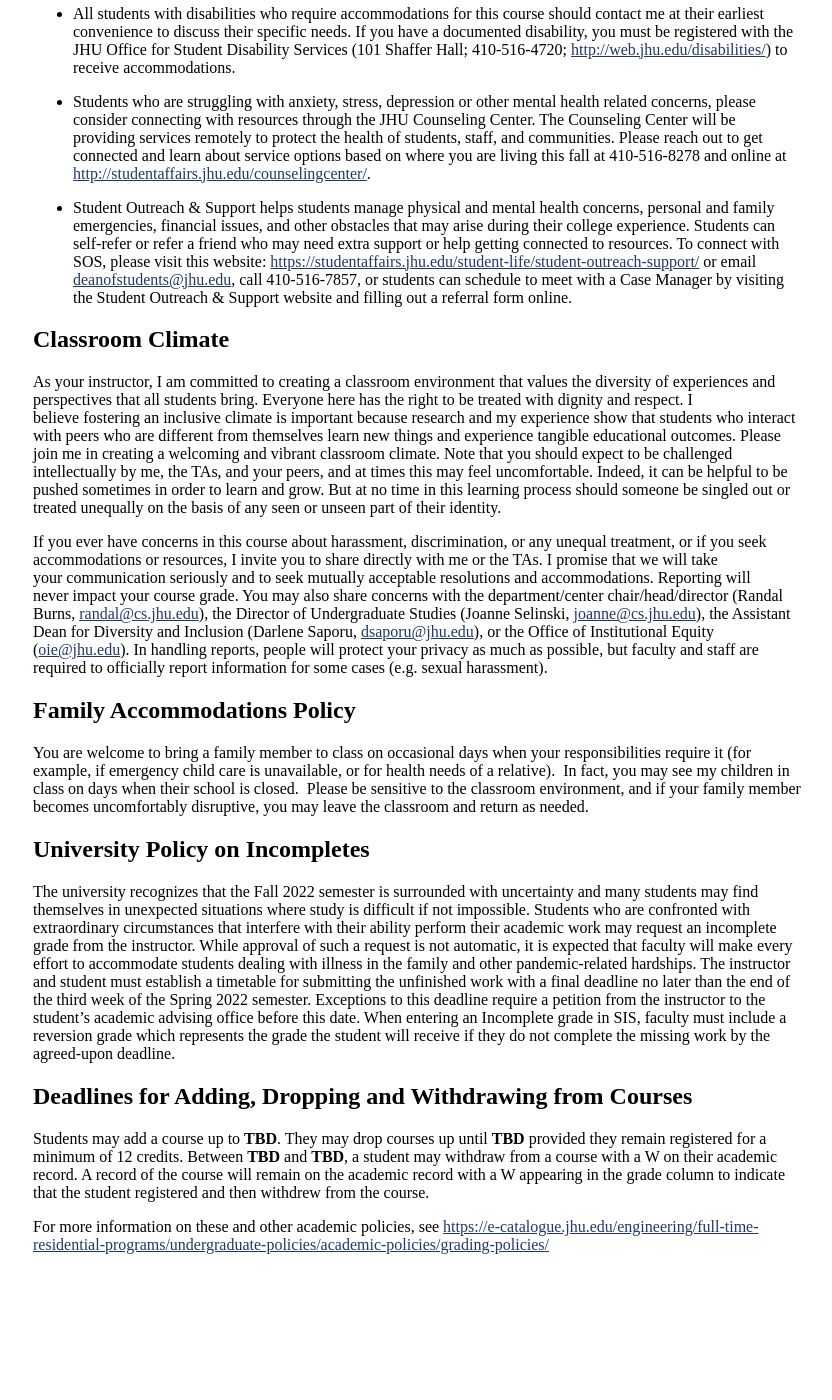
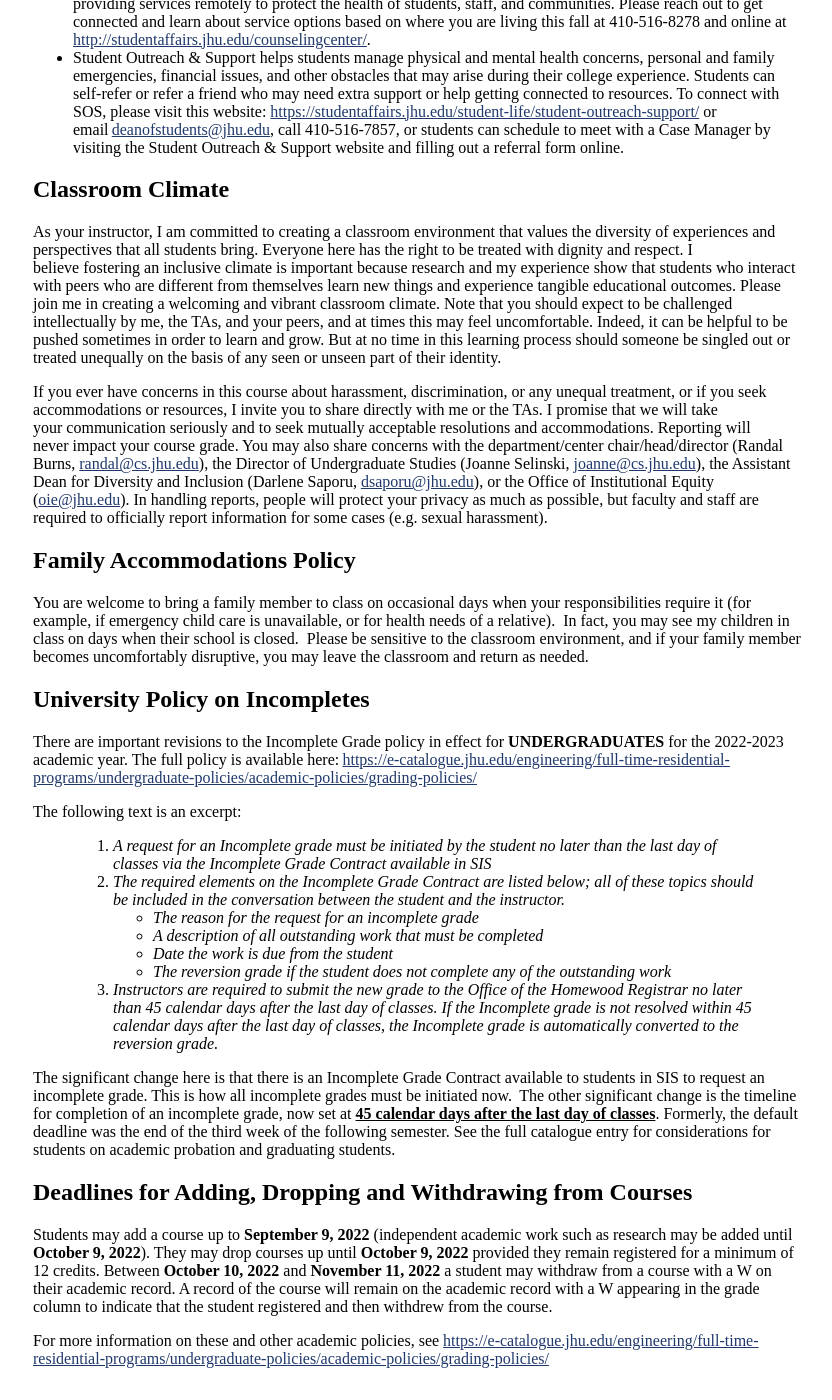
Before and after one commit to jhucompilers/fall2022, a Jekyll site: the page built from syllabus.md, in a window 1280 px wide and 1400 px high, scrolled down 3578 px. Shown: the whole window, without its empty margins (223-1055 px from the left). Built offline with Jekyll 4.4.1, drawn with Linux system fonts in a browser that asks for light colours; before the commit the page ends 4864 px from its top, so only the background shows below that; some of the changed text lies outside the part shown.

Commit message:
add fall 2022 boilerplate

```diff
--- a/syllabus.md
+++ b/syllabus.md
@@ -175,25 +175,71 @@ the web at these sites:
 
 ## Personal Wellbeing
 
-- Because of the ongoing COVID-19 pandemic special requirements will be in effect this term, and these may vary during the term. Please keep updated with these at the following sites:
+* Because of the ongoing COVID-19 pandemic special requirements may
+  be in effect this term, and these may vary during the term. Please keep
+  updated with these at the following sites:
   * University information: <https://covidinfo.jhu.edu/>
   * Whiting School of Engineering information: <https://engineering.jhu.edu/covid-19/>
-
-- As of the start of the term all students, instructors and staff must complete health screening daily using the Prodensity app before coming to campus. <span style="text-decoration: underline;">Masks must be worn properly at all times while in the classroom and other indoor spaces.</span> Vaccination is required unless an exception has been granted by the university for health or religious reasons. Periodic asymptomatic testing may be required. Please follow the university guidance faithfully.
-
-- The Johns Hopkins COVID-19 Call Center (JHCCC), which can be reached at 443-287-8500 seven days a week from 7 a.m. to 7 p.m., supports all JHU students, faculty, and staff experiencing COVID-19 symptoms. Primarily intended for those currently within driving distance of Baltimore, the JHCCC will evaluate your symptoms, order testing if needed, and conduct contact investigation for those affiliates who test positive. More information on the JHCCC and testing is on the [coronavirus information website](https://covidinfo.jhu.edu/diagnostic-testing/johns-hopkins-covid-19-call-center/).
-
-- If you are sick please notify me by email so that we can make appropriate accommodations should this affect your ability to attend class, complete assignments, or participate in assessments. The [Student Health and Wellness Center](https://studentaffairs.jhu.edu/student-health/) is open and operational for primary care needs. If you would like to speak with a medical provider, please call 410-516-8270, and staff will determine an appropriate course of action. See also <https://studentaffairs.jhu.edu/student-life/student-outreach-support/absences-from-class/illness-note-policy/>
-
-- All students with disabilities who require accommodations for this course should contact me at their earliest convenience to discuss their specific needs. If you have a documented disability, you must be registered with the JHU Office for Student Disability Services (101 Shaffer Hall; 410-516-4720; <http://web.jhu.edu/disabilities/>) to receive accommodations.
-
-- Students who are struggling with anxiety, stress, depression or other mental health related concerns, please consider connecting with resources through the JHU Counseling Center. The Counseling Center will be providing services remotely to protect the health of students, staff, and communities. Please reach out to get connected and learn about service options based on where you are living this fall at 410-516-8278 and online at <http://studentaffairs.jhu.edu/counselingcenter/>.
-
-- Student Outreach & Support helps students manage physical and mental health concerns, personal and family emergencies, financial issues, and other obstacles that may arise during their college experience. Students can self-refer or refer a friend who may need extra support or help getting connected to resources. To connect with SOS, please visit this website: <https://studentaffairs.jhu.edu/student-life/student-outreach-support/> or email <deanofstudents@jhu.edu>, call 410-516-7857, or students can schedule to meet with a Case Manager by visiting the Student Outreach & Support website and filling out a referral form online.
+* COVID-19 vaccination a required unless an exception has been granted
+  by the university for health or religious reasons.
+* The Johns Hopkins COVID-19 Call Center (JHCCC), which
+  can be reached at 443-287-8500 seven days a week from 7
+  a.m. to 7 p.m., supports all JHU students, faculty, and
+  staff experiencing COVID-19 symptoms. Primarily intended
+  for those currently within driving distance of Baltimore, the
+  JHCCC will evaluate your symptoms, order testing if needed, and conduct
+  contact investigation for those affiliates who test positive. More
+  information on the JHCCC and testing is on the
+  [coronavirus information website](https://covidinfo.jhu.edu/health-safety/johns-hopkins-covid-19-call-center/).
+* If you are sick please notify me by email so that we
+  can make appropriate accommodations should this affect
+  your ability to attend class, complete assignments, or
+  participate in assessments. The [Student Health and Wellness
+  Center](https://studentaffairs.jhu.edu/student-health/) is
+  open and operational for primary care needs. If you would like
+  to speak with a medical provider, please call 410-516-8270, and
+  staff will determine an appropriate course of action. See also
+  <https://studentaffairs.jhu.edu/student-life/student-outreach-support/absences-from-class/illness-note-policy/>
+* All students with disabilities who require accommodations for this
+  course should contact me at their earliest convenience to discuss
+  their specific needs. If you have a documented disability, you must
+  be registered with the JHU Office for Student Disability Services
+  (101 Shaffer Hall; 410-516-4720; <http://web.jhu.edu/disabilities/>)
+  to receive accommodations.
+* Students who are struggling with anxiety, stress, depression or
+  other mental health related concerns, please consider connecting with
+  resources through the JHU Counseling Center. The Counseling Center
+  will be providing services remotely to protect the health of students,
+  staff, and communities. Please reach out to get connected and learn about
+  service options based on where you are living this fall at 410-516-8278
+  and online at <http://studentaffairs.jhu.edu/counselingcenter/>.
+* Student Outreach & Support helps students manage physical
+  and mental health concerns, personal and family emergencies,
+  financial issues, and other obstacles that may arise during
+  their college experience. Students can self-refer or refer a
+  friend who may need extra support or help getting connected
+  to resources. To connect with SOS, please visit this website:
+  <https://studentaffairs.jhu.edu/student-life/student-outreach-support/>
+  or email [deanofstudents@jhu.edu](mailto:deanofstudents@jhu.edu),
+  call 410-516-7857, or students can schedule to meet with a Case Manager
+  by visiting the Student Outreach & Support website and filling out a
+  referral form online.
 
 ## Classroom Climate
 
-As your instructor, I am committed to creating a classroom environment that values the diversity of experiences and perspectives that all students bring. Everyone here has the right to be treated with dignity and respect. I believe fostering an inclusive climate is important because research and my experience show that students who interact with peers who are different from themselves learn new things and experience tangible educational outcomes. Please join me in creating a welcoming and vibrant classroom climate. Note that you should expect to be challenged intellectually by me, the TAs, and your peers, and at times this may feel uncomfortable. Indeed, it can be helpful to be pushed sometimes in order to learn and grow. But at no time in this learning process should someone be singled out or treated unequally on the basis of any seen or unseen part of their identity.
+As your instructor, I am committed to creating a classroom environment
+that values the diversity of experiences and perspectives that all
+students bring. Everyone here has the right to be treated with dignity
+and respect. I believe fostering an inclusive climate is important
+because research and my experience show that students who interact
+with peers who are different from themselves learn new things and
+experience tangible educational outcomes. Please join me in creating a
+welcoming and vibrant classroom climate. Note that you should expect
+to be challenged intellectually by me, the TAs, and your peers, and
+at times this may feel uncomfortable. Indeed, it can be helpful to be
+pushed sometimes in order to learn and grow. But at no time in this
+learning process should someone be singled out or treated unequally on
+the basis of any seen or unseen part of their identity.
 
 If you ever have concerns in this course about
 harassment, discrimination, or any unequal treatment, or if you seek
@@ -221,31 +267,48 @@ and return as needed.
 
 ## University Policy on Incompletes
 
-The university recognizes that the Fall 2022 semester is surrounded
-with uncertainty and many students may find themselves in unexpected
-situations where study is difficult if not impossible. Students who are
-confronted with extraordinary circumstances that interfere with their
-ability perform their academic work may request an incomplete grade
-from the instructor. While approval of such a request is not automatic,
-it is expected that faculty will make every effort to accommodate
-students dealing with illness in the family and other pandemic-related
-hardships. The instructor and student must establish a timetable for
-submitting the unfinished work with a final deadline no later than
-the end of the third week of the Spring 2022 semester. Exceptions to
-this deadline require a petition from the instructor to the student's
-academic advising office before this date. When entering an Incomplete
-grade in SIS, faculty must include a reversion grade which represents
-the grade the student will receive if they do not complete the missing
-work by the agreed-upon deadline.
+There are important revisions to the Incomplete Grade policy in effect
+for **UNDERGRADUATES** for the 2022-2023 academic year. The full policy is
+available here: <https://e-catalogue.jhu.edu/engineering/full-time-residential-programs/undergraduate-policies/academic-policies/grading-policies/>
+
+The following text is an excerpt:
+
+> 1. *A request for an Incomplete grade must be initiated by the student
+>    no later than the last day of classes via the Incomplete Grade Contract
+>    available in SIS*
+> 2. *The required elements on the Incomplete Grade Contract are listed
+>    below; all of these topics should be included in the conversation between
+>    the student and the instructor.*
+>   * *The reason for the request for an incomplete grade*
+>   * *A description of all outstanding work that must be completed*
+>   * *Date the work is due from the student*
+>   * *The reversion grade if the student does not complete any of the outstanding work*
+> 3. *Instructors are required to submit the new grade to the Office of
+>    the Homewood Registrar no later than 45 calendar days after the last day
+>    of classes. If the Incomplete grade is not resolved within 45 calendar
+>    days after the last day of classes, the Incomplete grade is automatically
+>    converted to the reversion grade.*
+
+
+The significant change here is that there is an Incomplete Grade Contract
+available to students in SIS to request an incomplete grade. This is how
+all incomplete grades must be initiated now.  The other significant
+change is the timeline for completion of an incomplete grade, now set at
+<b><span style="text-decoration: underline;">45 calendar days after the last
+day of classes</span></b>. Formerly, the default deadline was the end of the third week
+of the following semester. See the full catalogue entry for considerations
+for students on academic probation and graduating students.
 
 ## Deadlines for Adding, Dropping and Withdrawing from Courses
 
-Students may add a course up to **TBD**. They may drop courses
-up until **TBD** provided they remain registered for a minimum
-of 12 credits. Between **TBD** and **TBD**, a student may
-withdraw from a course with a W on their academic record. A record of
-the course will remain on the academic record with a W appearing in the
-grade column to indicate that the student registered and then withdrew
-from the course.
+Students may add a course up to **September 9, 2022** (independent academic
+work such as research may be added until **October 9, 2022**). They may
+drop courses up until **October 9, 2022** provided they remain registered
+for a minimum of 12 credits. Between **October 10, 2022** and **November 11,
+2022** a student may withdraw from a course with a W on their academic
+record. A record of the course will remain on the academic record with a
+W appearing in the grade column to indicate that the student registered
+and then withdrew from the course.
 
-For more information on these and other academic policies, see <https://e-catalogue.jhu.edu/engineering/full-time-residential-programs/undergraduate-policies/academic-policies/grading-policies/>
+For more information on these and other academic policies, see
+<https://e-catalogue.jhu.edu/engineering/full-time-residential-programs/undergraduate-policies/academic-policies/grading-policies/>
```
